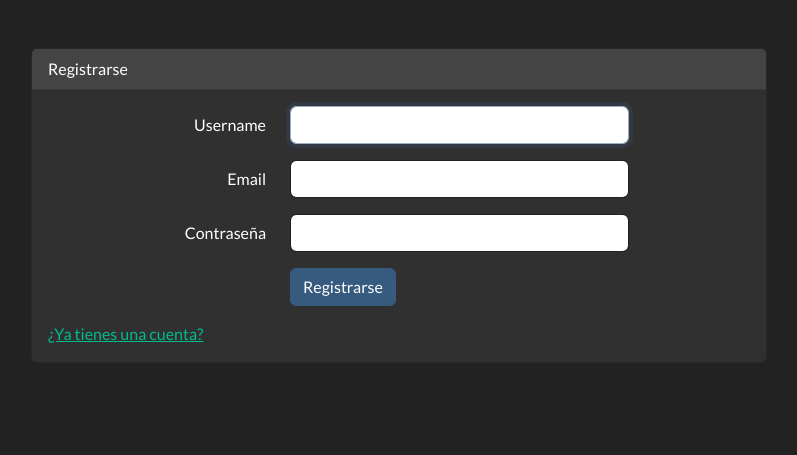
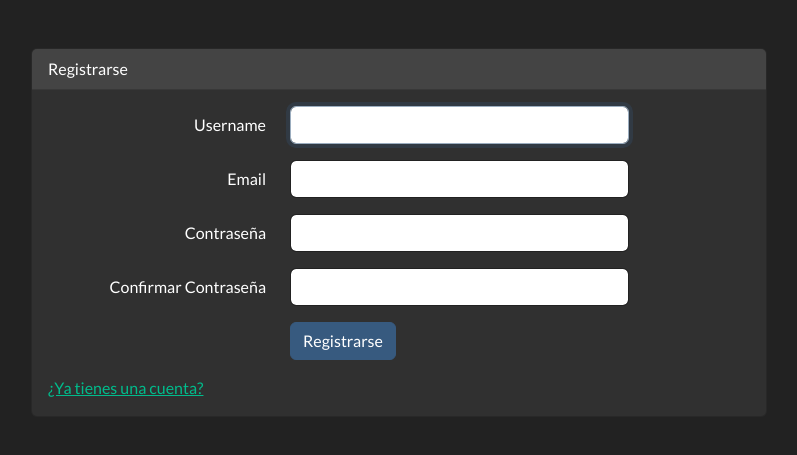
Before and after one commit to Expentor/origendelosmemes, a PHP site: page /register.php in a window 1280 px wide. Shown: the top 455 px of the page, without its empty margins (241-1038 px from the left). Run offline with PHP 8.4, Linux system fonts and the light colour scheme; some libraries are stand-ins or nearby versions.

Commit message:
Update register.php

```diff
--- a/register.php
+++ b/register.php
@@ -4,10 +4,12 @@
   $error = null;
 
   if ($_SERVER["REQUEST_METHOD"] == "POST") {
-    if (empty($_POST["username"]) || empty($_POST["email"]) || empty($_POST["password"])) {
+    if (empty($_POST["username"]) || empty($_POST["email"]) || empty($_POST["password"]) || empty($_POST["confirm_password"])){
       $error = "Porfavor rellene todos los espacios.";
     } else if (!str_contains($_POST["email"], "@")) {
       $error = "El formato de email es incorrecto.";
+    } else if ($_POST["password"] != $_POST["confirm_password"]) {
+      $error = "Las contraseñas no son iguales.";
     } else {
       $statement  = $conn->prepare("SELECT * FROM users WHERE email = :email");
       $statement->bindParam(":email", $_POST["email"]);
@@ -75,6 +77,14 @@
                   </div>
 
                   <div class="mb-3 row">
+                    <label for="confirm_password" class="col-md-4 col-form-label text-md-end">Confirmar Contraseña</label>
+
+                  <div class="col-md-6">
+                      <input id="confirm_password" type="password" class="form-control" name="confirm_password" autofocus>
+                    </div>
+                  </div>
+
+                  <div class="mb-3 row">
                     <div class="col-md-6 offset-md-4">
                       <button type="submit" class="btn btn-primary">Registrarse</button>
                     </div>
```
